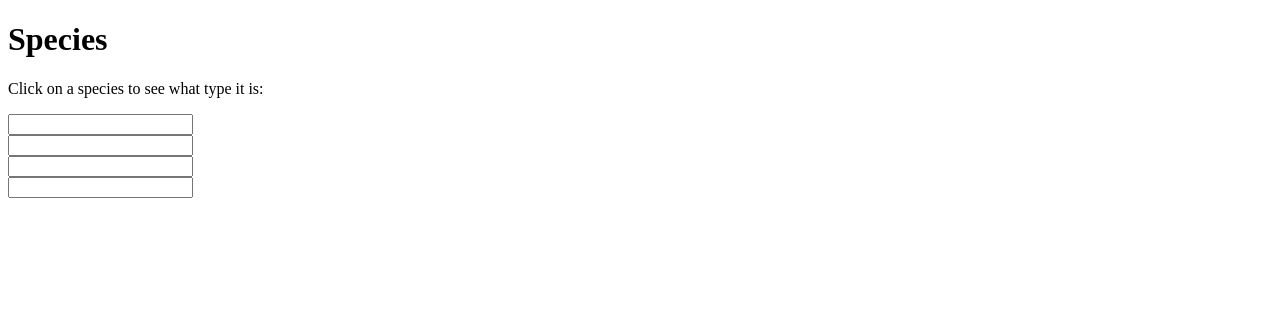
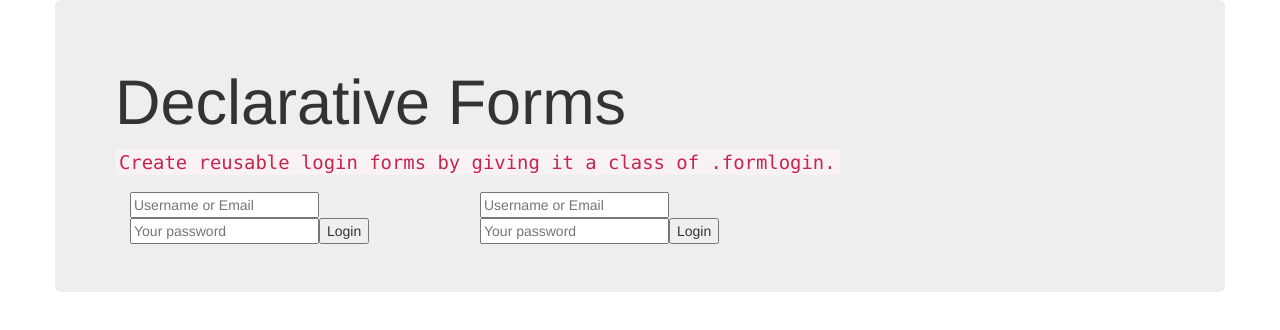
Before and after one commit to chidelmun/WakkuJs, a plain HTML site: page index.html in a window 1280 px wide. Drawn offline with nearby package versions, Linux system fonts and the light colour scheme.

Commit message:
Added support got bootstrap

```diff
--- a/index.html
+++ b/index.html
@@ -1,26 +1,37 @@
 <!DOCTYPE html>
 <html>
 <head>
+<link href="https://maxcdn.bootstrapcdn.com/bootstrap/3.3.7/css/bootstrap.min.css" rel="stylesheet" integrity="sha384-BVYiiSIFeK1dGmJRAkycuHAHRg32OmUcww7on3RYdg4Va+PmSTsz/K68vbdEjh4u" crossorigin="anonymous">
 </head>
+<title>Declarative Forms</title>
 <body>
+<div class="container">
+	<div class="row jumbotron">
+	<h1>Declarative Forms</h1>
+	<p><code> Create reusable login forms by giving it a class of .formlogin. </code></p>
+		<div class="col-md-4">
+			<form  class="formlogin" data-form-type="login">
 
-<h1>Species</h1>
-<p>Click on a species to see what type it is:</p>
+			</form>
+		</div>
+		<div class="col-md-4">
+			<form  class="formlogin" data-form-type="login">
 
-	<form  id="formid" data-form-type="login">
-	</form>
+			</form>
+		</div>
+		<div class="col-md-4">
 
-	<form id="register" class="formclass" data-form-type="login">
+		</div>
+	</div>
 
-	</form>
+</div>
 
-	<form  class="formclass" data-form-type="login">
 
-	</form>
 
-	<form  class="formclass" data-form-type="login">
 
-	</form>
+
+
+
 
 
 
@@ -28,22 +39,34 @@
 
 <script type="text/javascript">
 
-	function createForm(){
-		alert(document.getElementById('formid').getAttribute('data-form-type'));
-		var inputfield = document.createElement("input");
-		var element = document.getElementById("formid");
-		element.appendChild(inputfield);
+	function createForms(){
 
 
-		var forms_no = document.getElementsByClassName('formclass');
+
+		var forms_no = document.getElementsByClassName('formlogin');
 			for(var i=0 ; i< forms_no.length ; ++i){
-				var inputfield = document.createElement("input");
-				forms_no[i].appendChild(inputfield);
-				// alert(forms_no[i].getAttribute('data-form-type'));
+				var username = document.createElement("input");
+				username.setAttribute('placeholder', 'Username or Email');
+				var password = document.createElement("input");
+				password.setAttribute('placeholder', 'Your password')
+				var button = document.createElement("button");
+				button.setAttribute('type', 'submit');
+				button.innerHTML = "Login";
+				forms_no[i].appendChild(username);
+				forms_no[i].appendChild(password);
+				forms_no[i].appendChild(button);
+
+			}
+
+		var reg_no  = document.getElementsByClassName('register');
+			for(var i=0 ; i< reg_no.length ; ++i){
+				var inputfield = document.createElement("textarea");
+				reg_no[i].appendChild(inputfield);
+
 			}
 
 	}
-	createForm();
+	createForms();
 </script>
 </body>
 </html>
```
